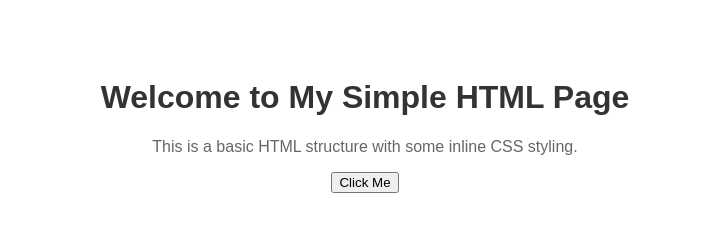
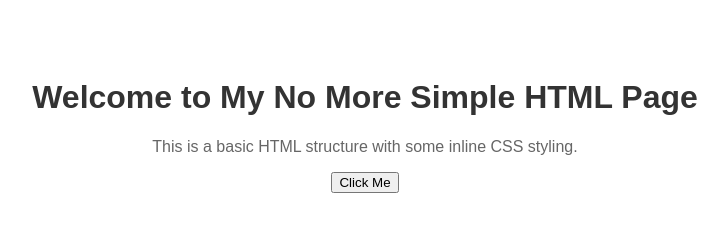
Before and after one commit to Thunderer2106/aws-devops, a plain HTML site: page index.html in a window 1280 px wide. Shown: the whole page, without its empty margins (275-1003 px from the left). Drawn offline with Linux system fonts and the light colour scheme.

Commit message:
Update index.html

```diff
--- a/index.html
+++ b/index.html
@@ -19,7 +19,7 @@
     </style>
 </head>
 <body>
-    <h1>Welcome to My Simple HTML Page</h1>
+    <h1>Welcome to My No More Simple HTML Page</h1>
     <p>This is a basic HTML structure with some inline CSS styling.</p>
     <button onclick="alert('Hello!')">Click Me</button>
 </body>
```
